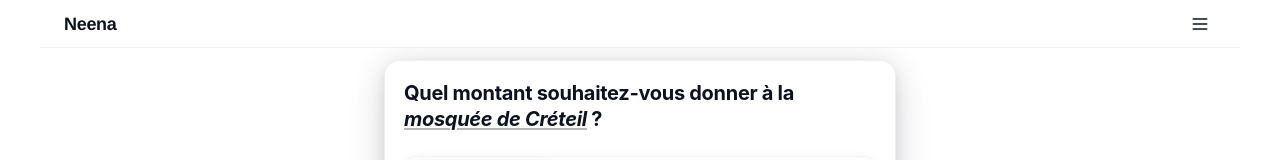
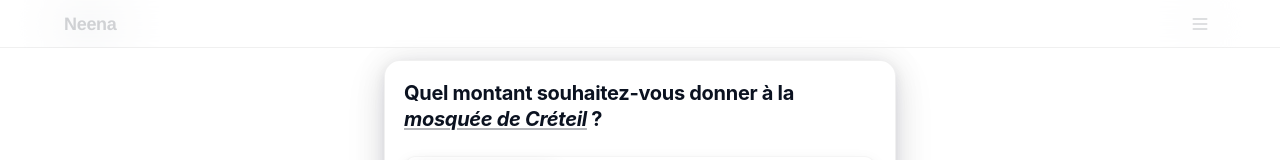
Before and after one commit to chaaaady/NeenaV3, a Next.js app: page /step-all-v4 in a window 1280 px wide. Shown: the top 160 px of the page. Built offline with nearby package versions, Linux system fonts and the light colour scheme.

Commit message:
style(header): switch to ::before frosted layer, stronger blur/opacity

```diff
--- a/src/styles/base.css
+++ b/src/styles/base.css
@@ -275,14 +275,19 @@
     margin: 0;
     padding: 0;
     transition: all var(--motion-base) var(--ease-inout);
+    isolation: isolate;
   }
 
-  /* Apple-like frosted translucent bar by default */
-  .modern-header .header-container {
-    background: rgba(255, 255, 255, 0.72);
-    backdrop-filter: saturate(180%) blur(24px);
-    -webkit-backdrop-filter: saturate(180%) blur(24px);
+  /* Apple-like frosted translucent bar (full-bleed) */
+  .modern-header::before {
+    content: "";
+    position: absolute;
+    inset: 0;
+    background: rgba(255, 255, 255, 0.5);
+    backdrop-filter: saturate(180%) blur(30px);
+    -webkit-backdrop-filter: saturate(180%) blur(30px);
     border-bottom: 1px solid rgba(0, 0, 0, 0.06);
+    pointer-events: none;
   }
 
   .header-container {
@@ -1077,20 +1082,17 @@
   .v4 .modern-header {
     background: transparent;
   }
-  .v4 .modern-header .header-container {
-    background: rgba(255, 255, 255, 0.78);
-    backdrop-filter: saturate(180%) blur(24px);
-    -webkit-backdrop-filter: saturate(180%) blur(24px);
-    border-bottom: 1px solid rgba(0, 0, 0, 0.06);
+  .v4 .modern-header::before {
+    background: rgba(255, 255, 255, 0.58);
+    backdrop-filter: saturate(180%) blur(30px);
+    -webkit-backdrop-filter: saturate(180%) blur(30px);
   }
 
   /* Scroll-aware header effect */
-  .header-scrolled .header-container {
-    background: rgba(255, 255, 255, 0.88);
-    backdrop-filter: saturate(180%) blur(24px);
-    -webkit-backdrop-filter: saturate(180%) blur(24px);
+  .header-scrolled::before {
+    background: rgba(255, 255, 255, 0.72);
     border-bottom: 1px solid rgba(0, 0, 0, 0.08);
-    box-shadow: 0 4px 16px rgba(0, 0, 0, 0.08);
+    box-shadow: 0 8px 20px rgba(0, 0, 0, 0.08);
   }
 
   .sticky-donate {
```
